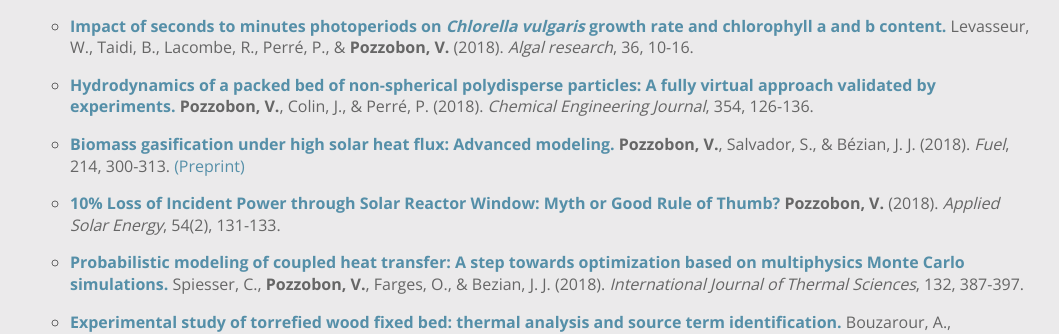
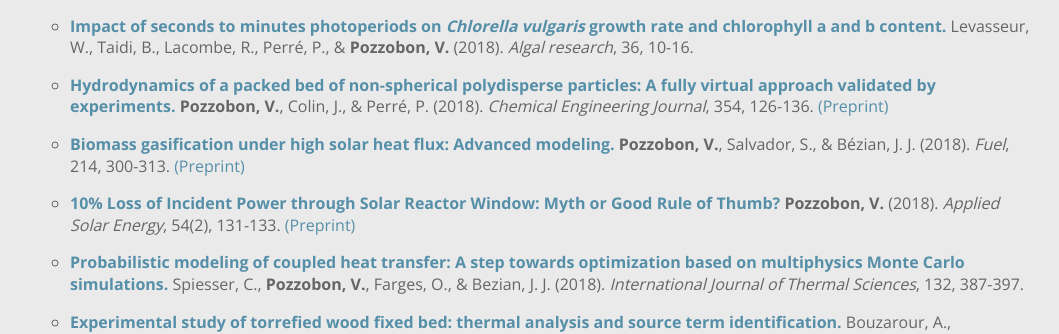
Before and after one commit to victorpozzobon/victorpozzobon.github.io, a Jekyll site: the page built from _pages/academic.md, in a window 1280 px wide. Shown: the part 2278-2612 px from the top of the page, without its empty margins (98-1157 px from the left). Built offline with Jekyll 4.4.1, drawn with Linux system fonts in a browser that asks for light colours.

Commit message:
One more preprint

```diff
--- a/_pages/academic.md
+++ b/_pages/academic.md
@@ -78,11 +78,11 @@
 
 * [**Impact of seconds to minutes photoperiods on _Chlorella vulgaris_ growth rate and chlorophyll a and b content.**](https://www.sciencedirect.com/science/article/pii/S221192641830465X) Levasseur, W., Taidi, B., Lacombe, R., Perré, P., & **Pozzobon, V.** (2018).  _Algal research_, 36, 10-16.
 
-* [**Hydrodynamics of a packed bed of non-spherical polydisperse particles: A fully virtual approach validated by experiments.**](https://www.sciencedirect.com/science/article/pii/S1385894718314633) **Pozzobon, V.**, Colin, J., & Perré, P. (2018).  _Chemical Engineering Journal_, 354, 126-136.
+* [**Hydrodynamics of a packed bed of non-spherical polydisperse particles: A fully virtual approach validated by experiments.**](https://www.sciencedirect.com/science/article/pii/S1385894718314633) **Pozzobon, V.**, Colin, J., & Perré, P. (2018).  _Chemical Engineering Journal_, 354, 126-136. [(Preprint)](/assets/preprints/Pozzobon_2018_g.pdf)
 
 * [**Biomass gasification under high solar heat flux: Advanced modeling.**](https://www.sciencedirect.com/science/article/pii/S0016236117312565) **Pozzobon, V.**, Salvador, S., & Bézian, J. J. (2018). _Fuel_, 214, 300-313. [(Preprint)](/assets/preprints/Pozzobon_2018_f.pdf)
 
-* [**10% Loss of Incident Power through Solar Reactor Window: Myth or Good Rule of Thumb?**](https://link.springer.com/article/10.3103/S0003701X18020093) **Pozzobon, V.** (2018). _Applied Solar Energy_, 54(2), 131-133.
+* [**10% Loss of Incident Power through Solar Reactor Window: Myth or Good Rule of Thumb?**](https://link.springer.com/article/10.3103/S0003701X18020093) **Pozzobon, V.** (2018). _Applied Solar Energy_, 54(2), 131-133. [(Preprint)](/assets/preprints/Pozzobon_2018_e.pdf)
 
 * [**Probabilistic modeling of coupled heat transfer: A step towards optimization based on multiphysics Monte Carlo simulations.**](https://www.sciencedirect.com/science/article/pii/S1290072916309395) Spiesser, C., **Pozzobon, V.**, Farges, O., & Bezian, J. J. (2018). _International Journal of Thermal Sciences_, 132, 387-397.
 
```
Also changed, not shown: 2 other files.
